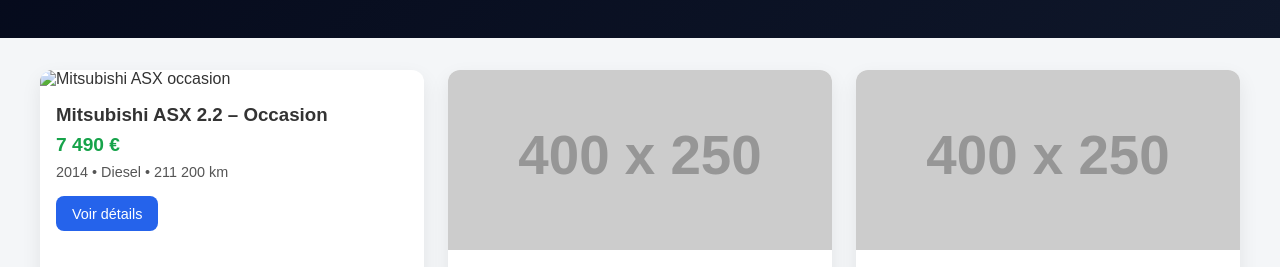
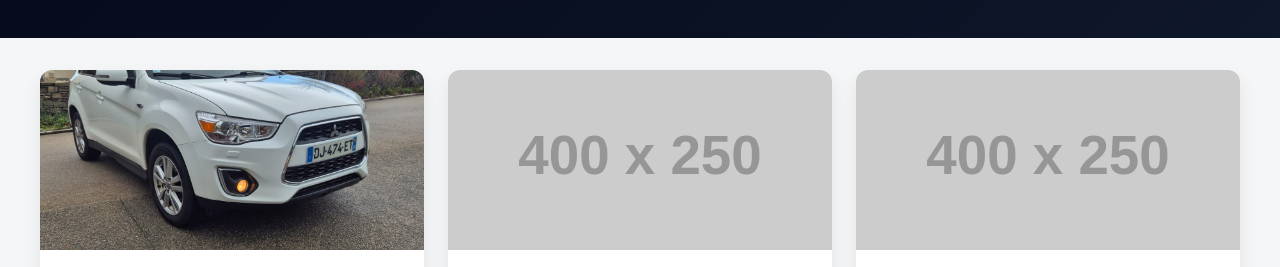
Before and after one commit to menoretmario-dev/Voitures, a plain HTML site: page index.html in a window 1280 px wide. Shown: the part 529-796 px from the top of the page. Drawn offline with Linux system fonts and the light colour scheme; placeholder pictures from the web are drawn by us.

Commit message:
Update index.html

```diff
--- a/index.html
+++ b/index.html
@@ -141,7 +141,7 @@
 
       <!-- asx4.jpg -->
       <div class="card">
-        <img src="images/asx4.jpg" alt="Mitsubishi ASX occasion">
+        <img src="asx4.jpg" alt="Mitsubishi ASX occasion">
         <div class="card-content">
           <h3>Mitsubishi ASX 2.2 – Occasion</h3>
           <div class="price">7 490 €</div>
```
